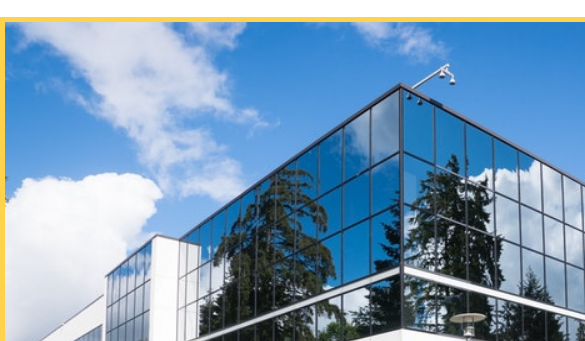
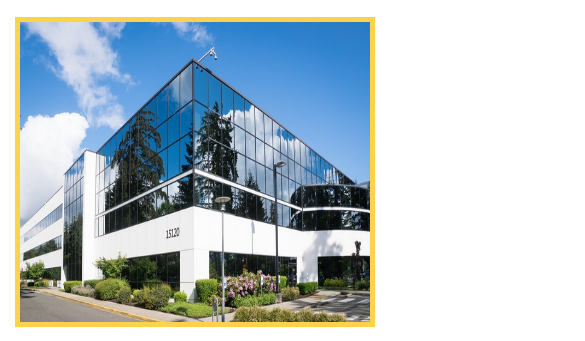
Before and after one commit to sauqisalman/PT-Yayang-Maju-Sejahtera, a plain HTML site: page index.html in a window 390 px wide. Shown: the part 93-434 px from the top of the page, 585 px wide, since content can reach past the window. Drawn offline with Linux system fonts and the light colour scheme.

Commit message:
Update style.css

```diff
--- a/style.css
+++ b/style.css
@@ -74,7 +74,7 @@ span {
     flex-direction: column;
     height: 90px;
   }
-  .gambar {
+  .container img {
     width: 350px;
     height: 300px;
   }
```
